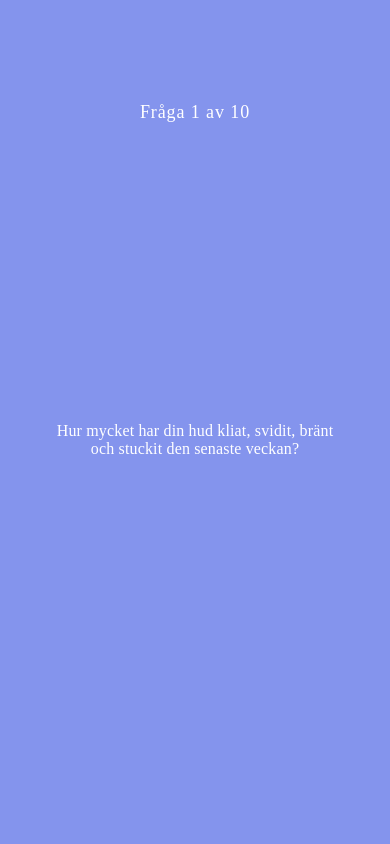
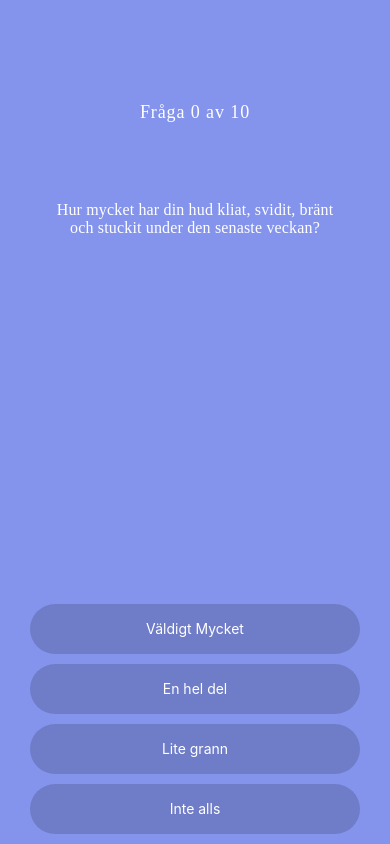
Before and after one commit to shoonne/itchycodetask, a React Native app: screen / in a window 390 px wide. Built offline with nearby package versions, Linux system fonts and the light colour scheme.

Commit message:
App now displays question 1 to 10

```diff
--- a/App.js
+++ b/App.js
@@ -1,26 +1,77 @@
-import React, { Component, createContext } from 'react';
-import { View,Button } from 'react-native';
+import React, { Component, useState, useReducer } from 'react';
+import { View,Text, TouchableOpacity } from 'react-native';
 import Question from './src/components/Question';
 import QuestionCounter from './src/components/QuestionCounter';
 import color from './constants/Colors';
 
-export default class App extends Component {
-  constructor(props) {
-    super(props);
-    this.state = {
-    };
+const questions = [
+  {question:'Hur mycket har din hud kliat, svidit, bränt och stuckit under den senaste veckan?', number:'1'},
+  {question:'Hur generad eller osäker på Dig själv har du varit på grund av din hud under den senaste veckan?', number:'2'},
+  {question:'Hur mycket har din hud hindrat dig från att gå och handla, sköta ditt hem eller trädgård under den senaste veckan?', number:'3'},
+  {question:'Hur mycket har din hud inverkat på din klädsel under den senaste veckan?', number:'4'},
+  {question:'Hur mycket har din hud påverkat sociala aktiviteter eller fritidsaktiviteter under den senaste veckan?', number:'5'},
+  {question:'Hur mycket har din hud förhindrat dig att utöva sport under den senaste veckan?', number:'6'},
+  {question:'Har din hud förhindrat dig att arbeta eller studera under den senaste veckan?', number:'7'},
+  {question:'Hur mycket har din hud varit ett problem under arbetet eller studierna?', number:'8'},
+  {question:"Hur mycket problem har din hud förorsakat dig i relationen med din partner eller någon av dina nära vänner eller släktingar under den senaste veckan?", number:'9'},
+  {question:'Hur mycket problem har din hud förorsakat dig i relationen med din partner eller någon av dina nära vänner eller släktingar under den senaste veckan?', number:'10'},
+]
+
+let arr = []
+let question = 0
+
+const initialState = {count: 0, question: 1};
+
+function reducer(state, action) {
+  switch (action.type) {
+    case 'INCREMENT_BY_3':
+      return {count: state.count + 3};
+    default:
+      throw new Error();
+  }
+}
+
+const App = () => {
+  const [state, dispatch] = useReducer(reducer, initialState);
+  const [points, setPoint] = useState(0);
+
+  if(points >= 10) {
+    setPoint(0)
   }
 
-
-  render() {
     return (
       <View style={styles.container}>
-        <QuestionCounter/>
-        <Question/>
-
+        <QuestionCounter
+        questionNumber={points}/>
+        <Question
+        question={questions[points >= 10 ? 0 : points].question}/>
+        {console.log(points)}
+        <View style={{flex:1}}>
+        </View>
+        <View>
+          <TouchableOpacity
+          onPress={() => { setPoint(points + 1)}}
+          style={styles.btn}>
+            <Text style={styles.btnText}>Väldigt Mycket</Text>
+          </TouchableOpacity>
+          <TouchableOpacity
+          onPress={() => { setPoint(points + 1)}}
+          style={styles.btn}>
+            <Text style={styles.btnText}>En hel del</Text>
+          </TouchableOpacity>
+          <TouchableOpacity
+          onPress={() => { setPoint(points + 1)}}
+          style={styles.btn}>
+            <Text style={styles.btnText}>Lite grann</Text>
+          </TouchableOpacity>
+          <TouchableOpacity
+          onPress={() => { setPoint(points + 1)}}
+          style={styles.btn}>
+            <Text style={styles.btnText}>Inte alls</Text>
+          </TouchableOpacity>
+        </View>
       </View>
     );
-  }
 }
 
 const styles = {
@@ -28,5 +79,23 @@ const styles = {
     flex:1,
     alignItems:'center',
     backgroundColor:color.background
+  },
+
+  btn : {
+    width: 330,
+    height:50,
+    borderRadius: 26,
+    backgroundColor:color.buttonBackground,
+    justifyContent:'center',
+    marginBottom:10,
+
+  },
+
+  btnText: {
+    textAlign:'center',
+    color: color.textColor
   }
+
 }
+
+export default App;
--- a/src/components/Question.js
+++ b/src/components/Question.js
@@ -2,7 +2,7 @@ import React, { Component } from 'react';
 import { View, Text } from 'react-native';
 import color from '../../constants/Colors';
 
-const Question = () => {
+const Question = (props) => {
     return (
         <View style={{flex:1}}>
           <Text style={{
@@ -14,9 +14,7 @@ const Question = () => {
               width:300,
               height: 106,
               }}>
-            Hur mycket har din hud kliat,
-            svidit, bränt och stuckit den
-            senaste veckan?
+            {props.question}
           </Text>
         </View>
       );
--- a/src/components/QuestionCounter.js
+++ b/src/components/QuestionCounter.js
@@ -3,7 +3,7 @@ import {View, Text} from 'react-native';
 import color from '../../constants/Colors';
 
 
-const QuestionCounter = () => {
+const QuestionCounter = (props) => {
     return (
         <View style={{flex:1}}>
             <Text
@@ -17,7 +17,7 @@ const QuestionCounter = () => {
                 height:34
                 }}
             >
-                Fråga 1 av 10
+                Fråga {props.questionNumber} av 10
             </Text>
         </View>
     )
```
